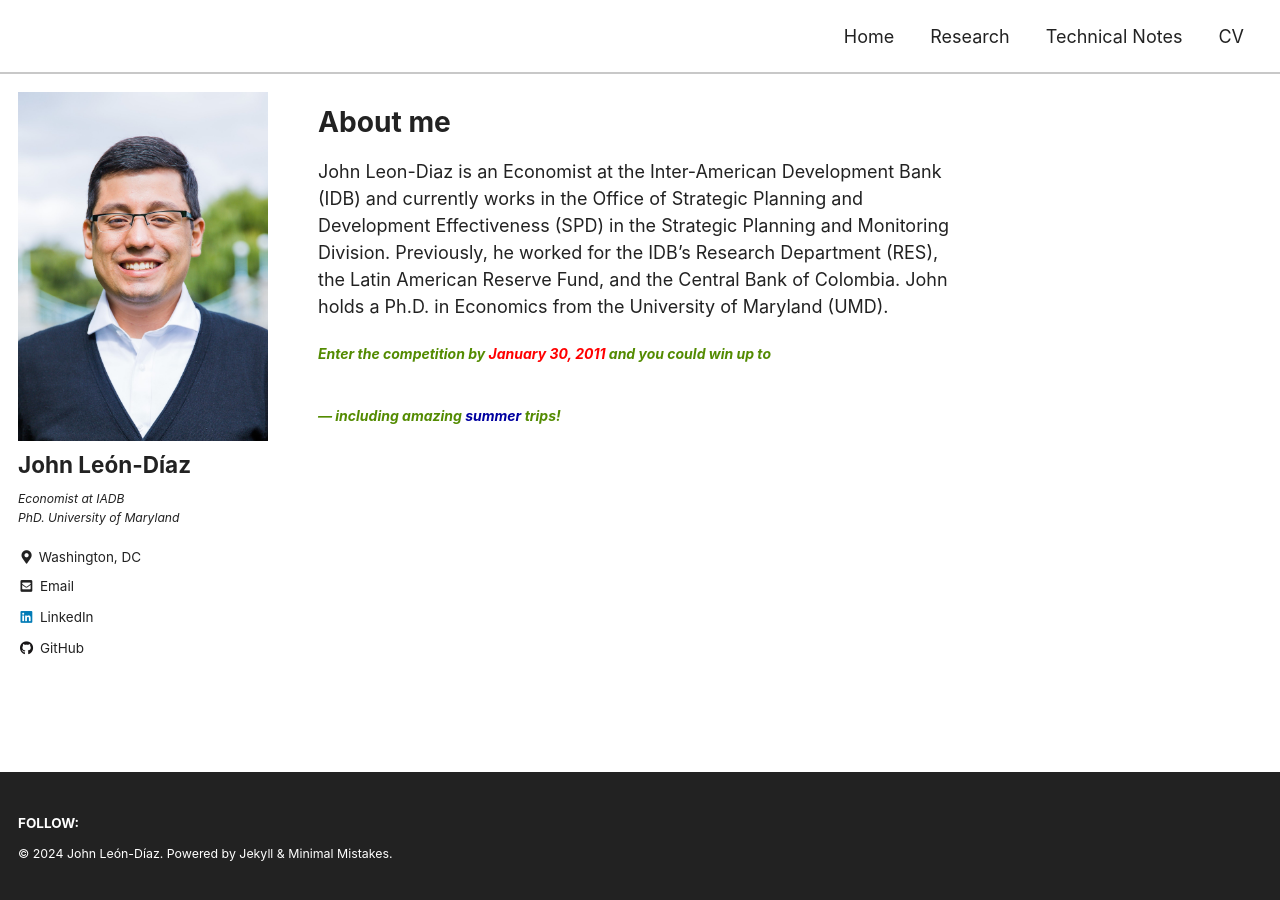
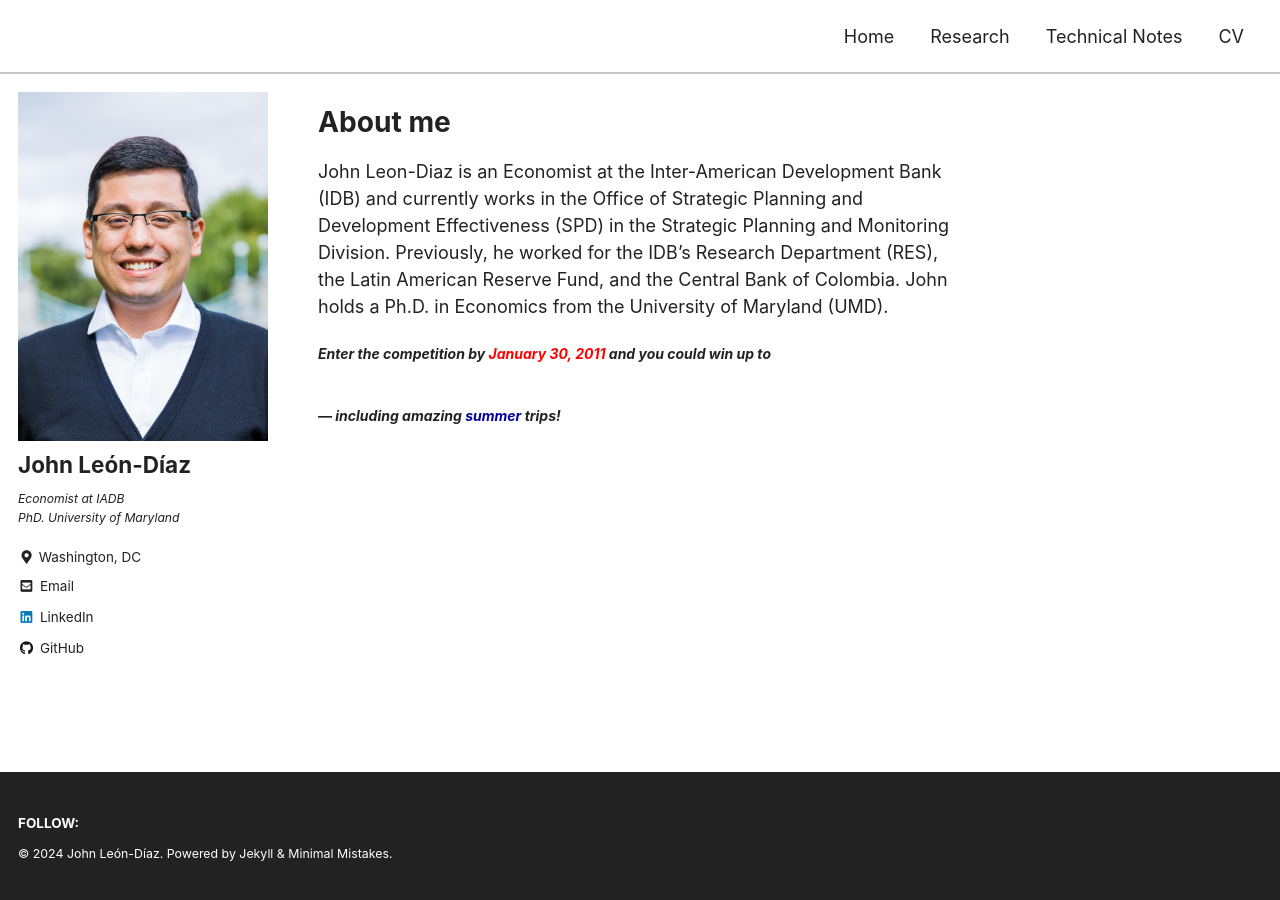
Before and after one commit to jleondia/jleondia.github.io, a Jekyll site: the page built from _pages/home.md, in a window 1280 px wide. Built offline with Jekyll 4.4.1, drawn with Linux system fonts in a browser that asks for light colours; cached includes are drawn as plain includes; formulas are drawn with MathJax 3.

Commit message:
Update home.md

```diff
--- a/_pages/home.md
+++ b/_pages/home.md
@@ -10,7 +10,7 @@ comments: false
 
 John Leon-Diaz is an Economist at the Inter-American Development Bank (IDB) and currently works in the Office of Strategic Planning and Development Effectiveness (SPD) in the Strategic Planning and Monitoring Division. Previously, he worked for the IDB’s Research Department (RES), the Latin American Reserve Fund, and the Central Bank of Colombia. John holds a Ph.D. in Economics from the University of Maryland (UMD).
 
-<p style="font-size:14px; color:#538b01; font-weight:bold; font-style:italic;">
+<p style="font-size:14px; font-weight:bold; font-style:italic;">
   Enter the competition by
   <span style="color: #ff0000">January 30, 2011</span>
   and you could win up to $$$$ — including amazing
```
